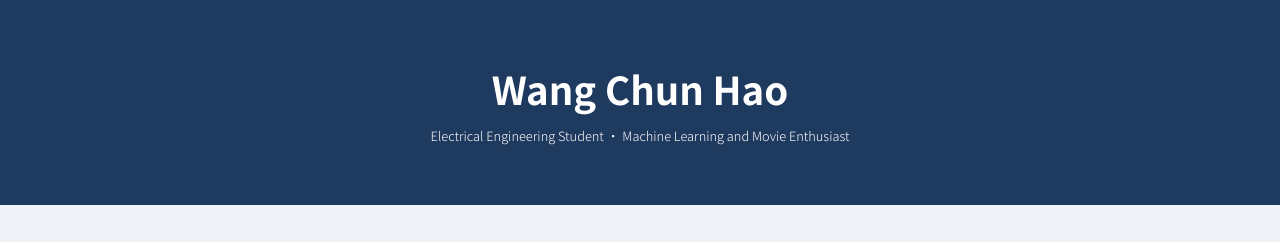
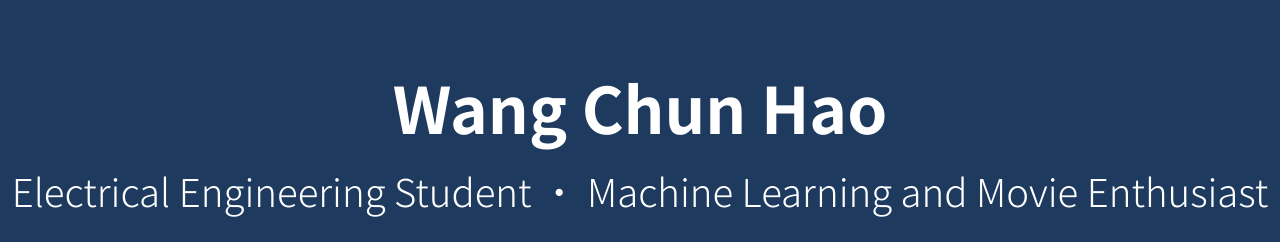
Before and after one commit to chWangdd/mycv.github.io, a plain HTML site: page index.html in a window 1280 px wide. Shown: the top 242 px of the page. Drawn offline with Linux system fonts and the light colour scheme; grey boxes are pictures that could not be loaded.

Commit message:
adjust font size

```diff
--- a/style.css
+++ b/style.css
@@ -18,13 +18,13 @@ body {
 }
 
 .header h1 {
-  font-size: 3vw;         /* Responsive title */
+  font-size: 5vw;         /* Responsive title */
   font-weight: bold;
   margin: 0;
 }
 
 .header p {
-  font-size: 1vw;         /* Responsive subtitle */
+  font-size: 3vw;         /* Responsive subtitle */
   font-weight: 300;
   margin-top: 10px;
   margin-bottom: 0;
```
